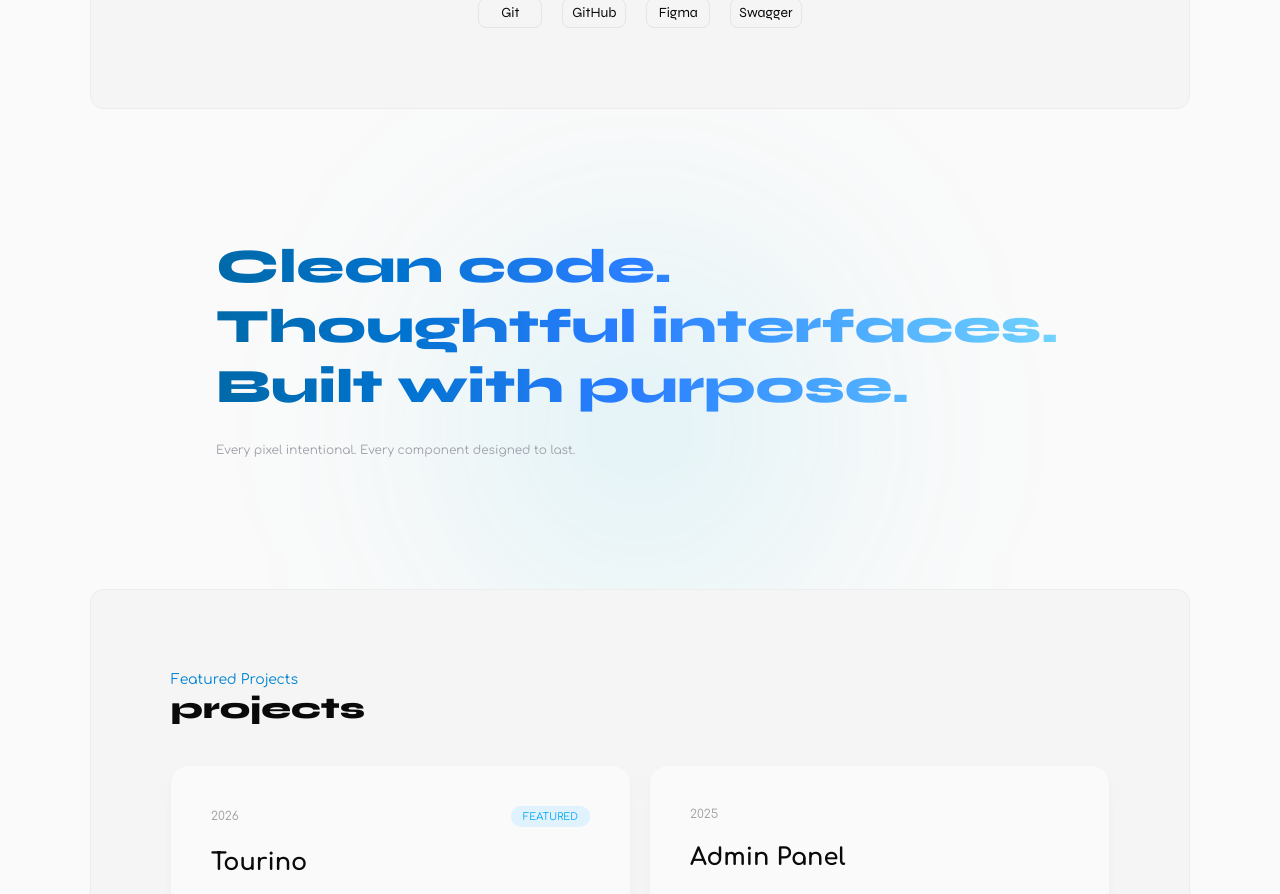
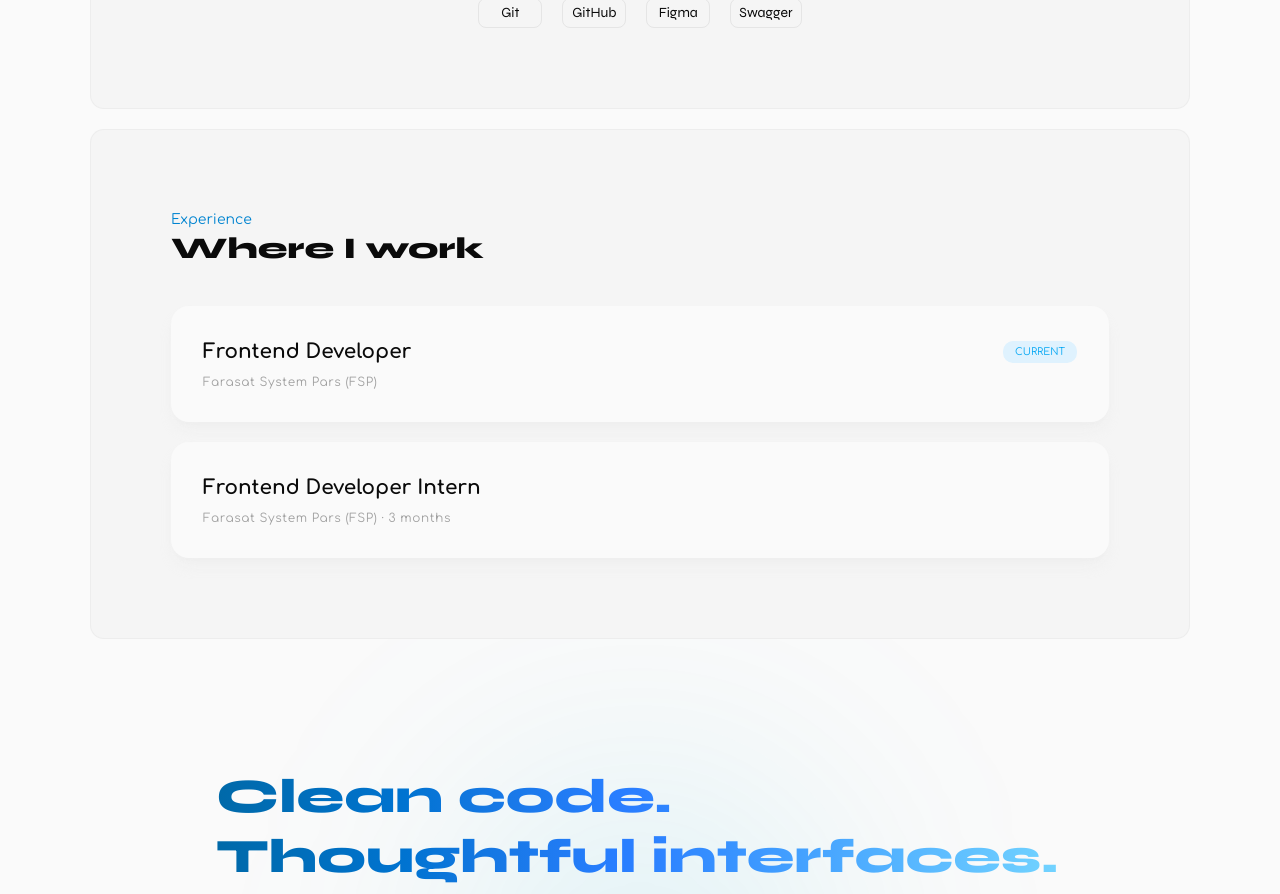
Before and after one commit to sadranafe/portfolio, a Next.js app: page / in a window 1280 px wide. Shown: the part 1339-2233 px from the top of the page. Built offline with nearby package versions, Linux system fonts and the light colour scheme.

Commit message:
feat(experience): add FSP role and internship section

```diff
--- /dev/null
+++ b/src/app/components/data/experience.js
@@ -0,0 +1,22 @@
+const experience = [
+    {
+        id : 1,
+        role : 'Frontend Developer',
+        company : 'Farasat System Pars',
+        short : 'FSP',
+        current : true,
+        note : '',
+        tech : [],
+    },
+    {
+        id : 2,
+        role : 'Frontend Developer Intern',
+        company : 'Farasat System Pars',
+        short : 'FSP',
+        current : false,
+        note : '3 months',
+        tech : [],
+    },
+]
+
+export default experience;
--- /dev/null
+++ b/src/app/components/layout/Experience.js
@@ -0,0 +1,46 @@
+import experience from "../data/experience";
+import Surface from "../shared/Surface";
+import Badge from "../ui/Badge";
+
+const Experience = () => {
+    return (
+        <Surface id = 'experience' className = 'mt-5 max-[420px]:p-14 max-[370px]:p-10 max-[300px]:p-7'>
+            <p className = 'text-sky-600 text-sm capitalize'>experience</p>
+            <h2 className = 'font-display text-3xl max-[340px]:text-[25px] font-extrabold'>Where I work</h2>
+
+            <div className = 'mt-10 flex flex-col gap-5'>
+                {
+                    experience.map((job) => {
+                        return(
+                            <div key = {job.id} className = 'bg-white/45 dark:bg-black/45 shadow-lg dark:shadow-none shadow-neutral-200/30 rounded-2xl p-8 max-[420px]:p-6 max-[300px]:p-4'>
+                                <div className = 'flex flex-wrap justify-between items-center gap-2'>
+                                    <h3 className = 'text-xl max-[350px]:text-lg font-bold'>{job.role}</h3>
+                                    {
+                                        job.current && <p className = 'text-sky-500 bg-sky-100 dark:bg-sky-900/30 rounded-lg p-1 px-3 uppercase text-[10px] w-fit'>current</p>
+                                    }
+                                </div>
+
+                                <p className = 'text-neutral-400 mt-2 tracking-wider'>{job.company} ({job.short}){job.note && ` · ${job.note}`}</p>
+
+                                {
+                                    job.tech.length > 0 &&
+                                        <div className = 'flex flex-wrap justify-start items-center gap-3 mt-5'>
+                                            {
+                                                job.tech.map((tech , index) => {
+                                                    return(
+                                                        <Badge key = {index} className = 'bg-neutral-50 dark:bg-neutral-900'>{tech}</Badge>
+                                                    )
+                                                })
+                                            }
+                                        </div>
+                                }
+                            </div>
+                        )
+                    })
+                }
+            </div>
+        </Surface>
+    );
+};
+
+export default Experience;
--- a/src/app/page.js
+++ b/src/app/page.js
@@ -1,5 +1,6 @@
 import AboutMe from "./components/layout/About";
 import ContactMe from "./components/layout/ContactMe";
+import Experience from "./components/layout/Experience";
 import HeroSection from "./components/layout/HeroSection";
 import Manifesto from "./components/layout/Manifesto";
 import Projects from "./components/layout/Projects";
@@ -9,6 +10,7 @@ const Home = () => {
     <>
       <HeroSection/>
       <AboutMe/>
+      <Experience/>
       <Manifesto/>
       <Projects/>
       <ContactMe/>
```
